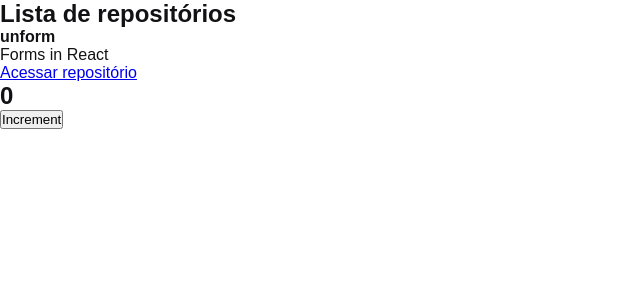
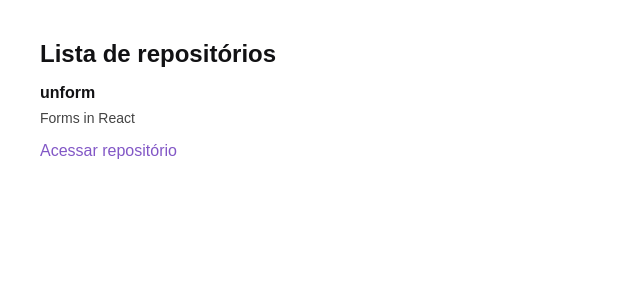
Before and after one commit to lucasbdias/Ignite-React, a React app in the folder chpt1-01-github-explorer/: page / in a window 1280 px wide. Shown: the top 300 px of the page, without its empty margins (0-640 px from the left). Built offline with nearby package versions, Linux system fonts and the light colour scheme.

Commit message:
feat: 🎸 stylizing repository list

```diff
--- a/chpt1-01-github-explorer/src/App.jsx
+++ b/chpt1-01-github-explorer/src/App.jsx
@@ -1,12 +1,6 @@
 import './styles/global.scss';
 import RepositoryList from "./components/RepositoryList";
-import Counter from './components/Counter';
 
 export function App() {
-  return (
-    <>
-      <RepositoryList />
-      <Counter />
-    </>
-  );
+  return <RepositoryList />
 }
--- a/chpt1-01-github-explorer/src/components/Counter.jsx
+++ /dev/null
@@ -1,16 +0,0 @@
-import { useState } from 'react';
-
-export default function Counter() {
-  const [counter, setCounter] = useState(0);
-
-  function increment() {
-    setCounter(counter + 1);
-  }
-
-  return (
-    <div>
-      <h2>{counter}</h2>
-      <button type="button" onClick={increment}>Increment</button>
-    </div>
-  )
-}
--- a/chpt1-01-github-explorer/src/components/RepositoryList.jsx
+++ b/chpt1-01-github-explorer/src/components/RepositoryList.jsx
@@ -1,4 +1,6 @@
 import RepositoryItem from './RepositoryItem';
+
+import '../styles/repositories.scss';
 
 const repository = {
   name: 'unform',
@@ -8,7 +10,7 @@
 
 export default function RepositoryList() {
   return (
-    <section>
+    <section className="repository-list">
       <h1>Lista de repositórios</h1>
 
       <ul>
--- /dev/null
+++ b/chpt1-01-github-explorer/src/styles/repositories.scss
@@ -0,0 +1,30 @@
+section.repository-list {
+  margin: 40px;
+
+  h1 {
+    margin-bottom: 16px;
+  }
+
+  ul {
+    list-style: none;
+
+    li {
+      & + li {
+        margin-top: 20px;
+      }
+
+      p {
+        font-size: 14px;
+        color: #444;
+        margin-top: 8px;
+      }
+
+      a {
+        display: inline-block;
+        margin-top: 16px;
+        text-decoration: none;
+        color: #8257c6;
+      }
+    }
+  }
+}
```
